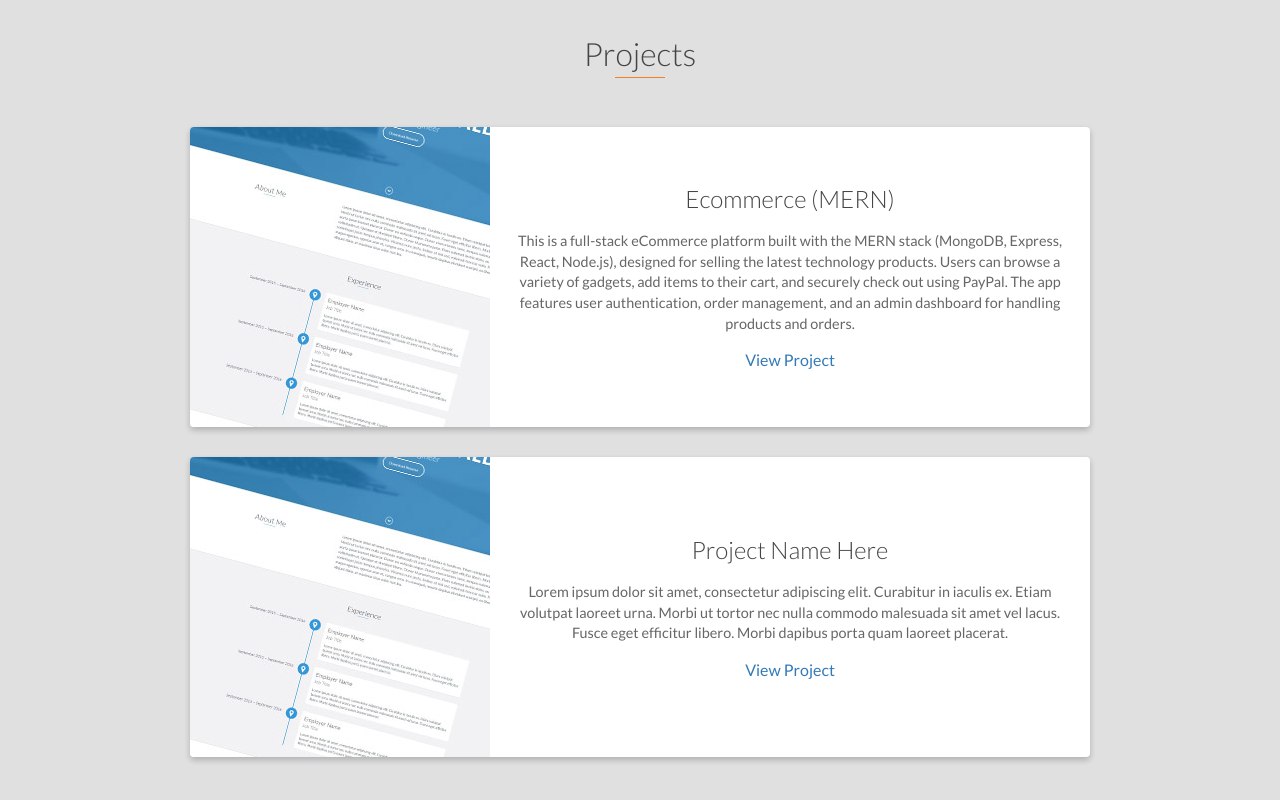
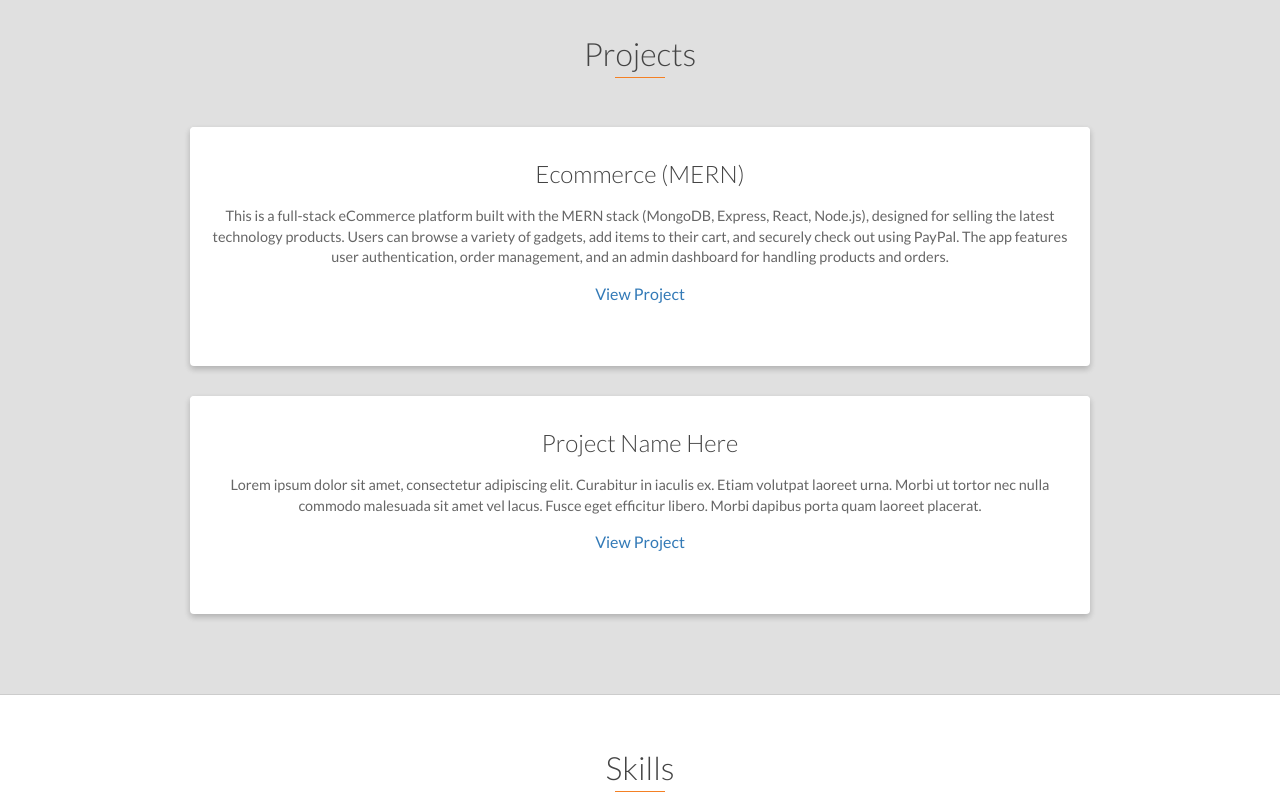
Before and after one commit to EliBen8/EliBen8.github.io, a website: page index.html in a window 1280 px wide. Shown: the part 2480-3280 px from the top of the page. Drawn offline with nearby package versions, Linux system fonts and the light colour scheme.

Commit message:
removed project images for a cleaner look

```diff
--- a/index.html
+++ b/index.html
@@ -145,10 +145,7 @@
         <div class="container">
             <div class="row">
                 <div class="project shadow-large">
-                    <div class="project-image">
-                        <img src="images/project.jpg" />
-                    </div>
-                    <!-- End .project-image -->
+                    <div class="project no-image">
                         <div class="project-info">
                             <h3>Ecommerce (MERN)</h3>
                             <p>
@@ -156,21 +153,20 @@
                             </p>
                             <a href="#">View Project</a>
                         </div>
+                    </div>
                     <!-- End .project-info -->
                 </div>
                 <!-- End .project -->
 
                 <div class="project shadow-large">
-                    <div class="project-image">
-                        <img src="images/project.jpg" />
-                    </div>
-                    <!-- End .project-image -->
+                    <div class="project no-image">
                         <div class="project-info">
                             <h3>Project Name Here</h3>
                             <p>
                                 Lorem ipsum dolor sit amet, consectetur adipiscing elit. Curabitur in iaculis ex. Etiam volutpat laoreet urna. Morbi ut tortor nec nulla commodo malesuada sit amet vel lacus. Fusce eget efficitur libero. Morbi dapibus porta quam laoreet placerat.
                             </p>
                             <a href="#">View Project</a>
+                        </div>
                     </div>
                     <!-- End .project-info -->
                 </div>
```
Also changed, not shown: 1 other file. Lines whose indentation alone changed are shown as unchanged.
